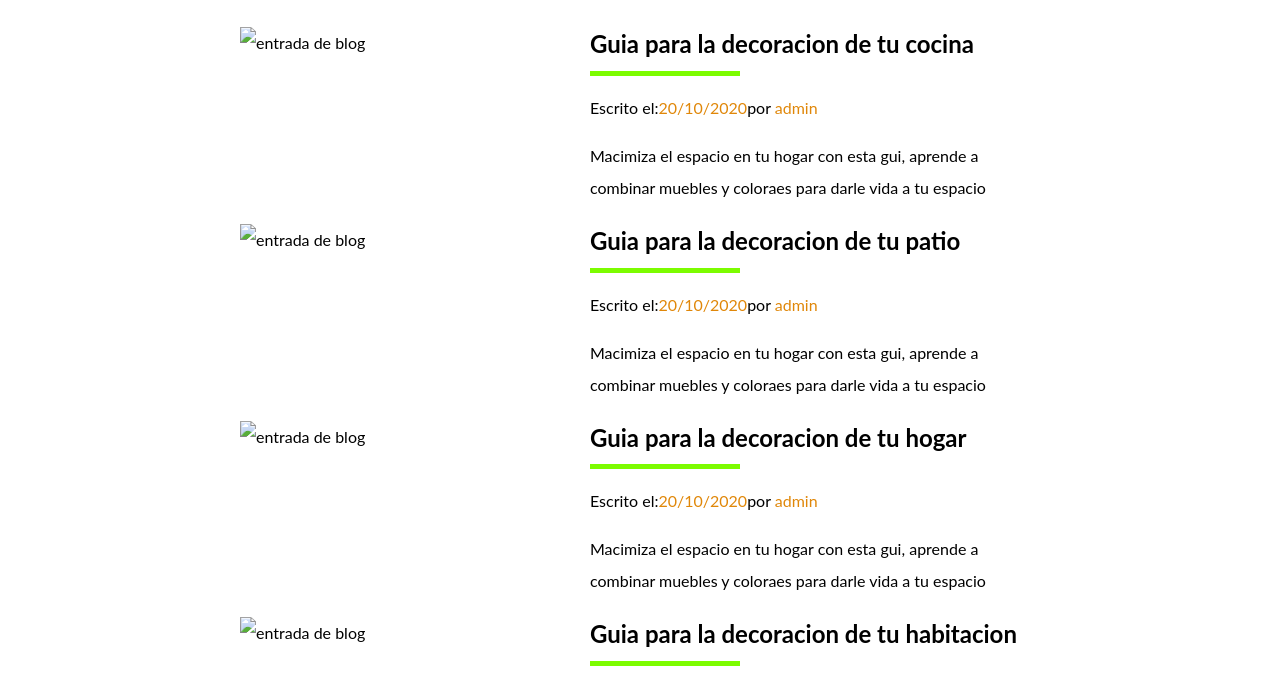
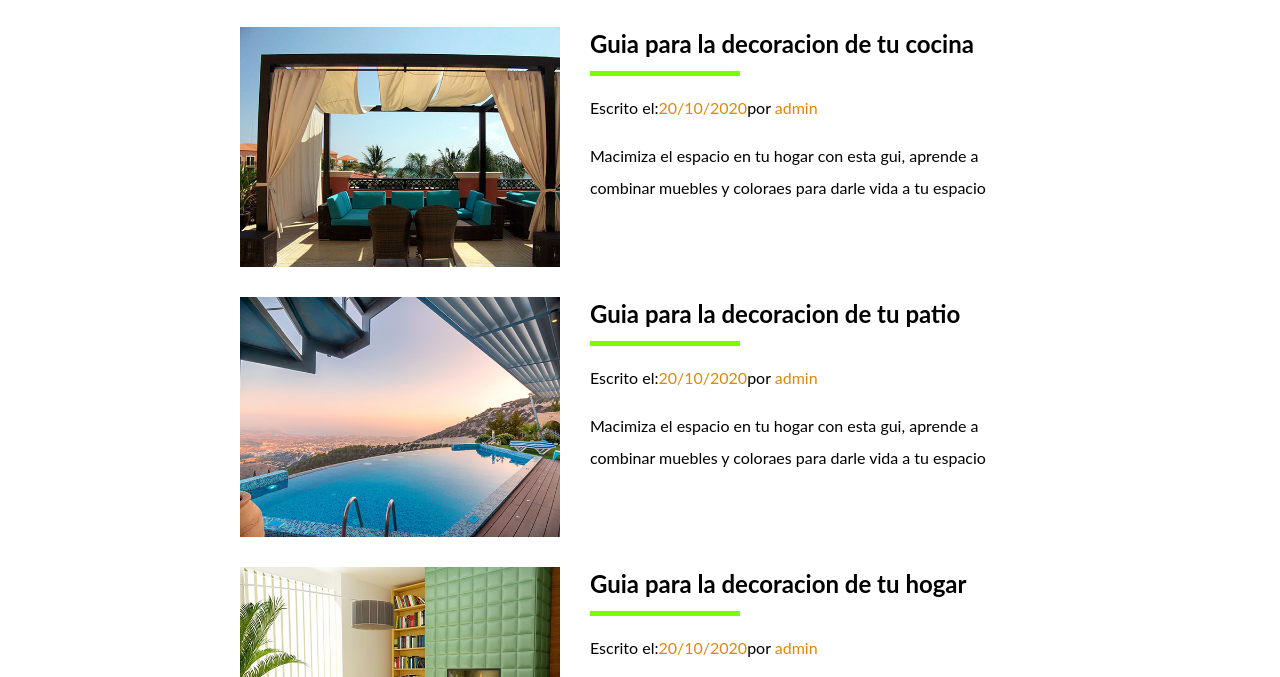
Before and after one commit to 00lautaro00/presaycarnada, a plain HTML site: page blog.html in a window 1280 px wide. Shown: the part 458-1135 px from the top of the page. Drawn offline with Linux system fonts and the light colour scheme.

Commit message:
Update blog.html

```diff
--- a/blog.html
+++ b/blog.html
@@ -45,7 +45,7 @@
 
     <article class="entrada-blog">
         <div class="imagen">
-          <img src="./images/interior1.jpg" alt="entrada de blog">
+          <img src="./img1/blog1.jpg" alt="entrada de blog">
         </div>
         <div class="texto-entrada">
           <a href="entrada.html">
@@ -60,7 +60,7 @@
 
       <article class="entrada-blog">
         <div class="imagen">
-          <img src="./images/03.jpg" alt="entrada de blog">
+          <img src="./img1/blog2.jpg" alt="entrada de blog">
         </div>
         <div class="texto-entrada">
           <a href="entrada.html">
@@ -74,7 +74,7 @@
       </article>
       <article class="entrada-blog">
         <div class="imagen">
-          <img src="./images/interior1.jpg" alt="entrada de blog">
+          <img src="./img1/blog3.jpg" alt="entrada de blog">
         </div>
         <div class="texto-entrada">
           <a href="#">
@@ -88,7 +88,7 @@
       </article>
       <article class="entrada-blog">
         <div class="imagen">
-          <img src="./images/04.jpg" alt="entrada de blog">
+          <img src="./img1/blog4.jpg" alt="entrada de blog">
         </div>
         <div class="texto-entrada">
           <a href="#">
```
